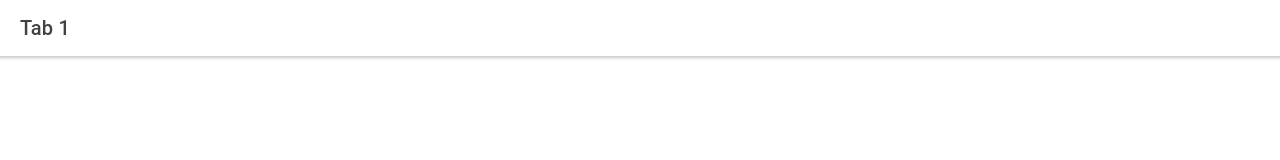
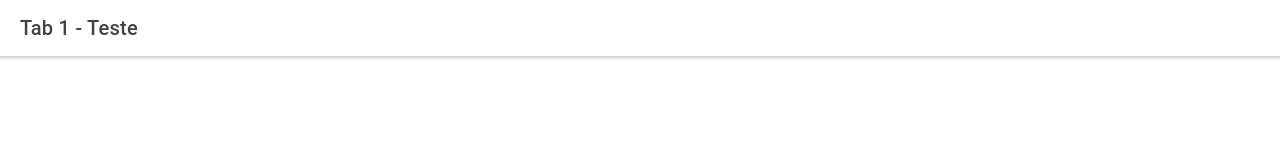
Before and after one commit to vbarcellos/tindev, a React (Create React App) app: page /tab1 in a window 1280 px wide. Shown: the top 160 px of the page. Built offline with nearby package versions, Linux system fonts and the light colour scheme.

Commit message:
Testing PR

```diff
--- a/src/pages/Tab1.tsx
+++ b/src/pages/Tab1.tsx
@@ -14,7 +14,7 @@ const Tab1: React.FC = () => {
     <IonPage>
       <IonHeader>
         <IonToolbar>
-          <IonTitle>Tab 1</IonTitle>
+          <IonTitle>Tab 1 - Teste</IonTitle>
         </IonToolbar>
       </IonHeader>
       <IonContent fullscreen>
```
